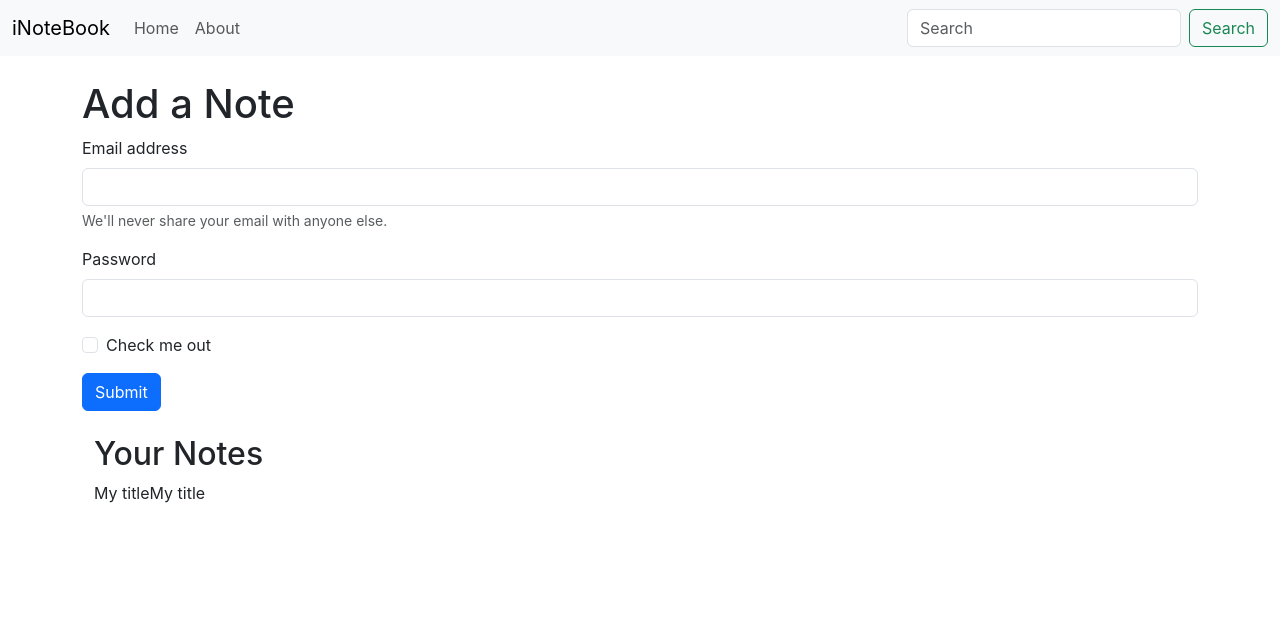
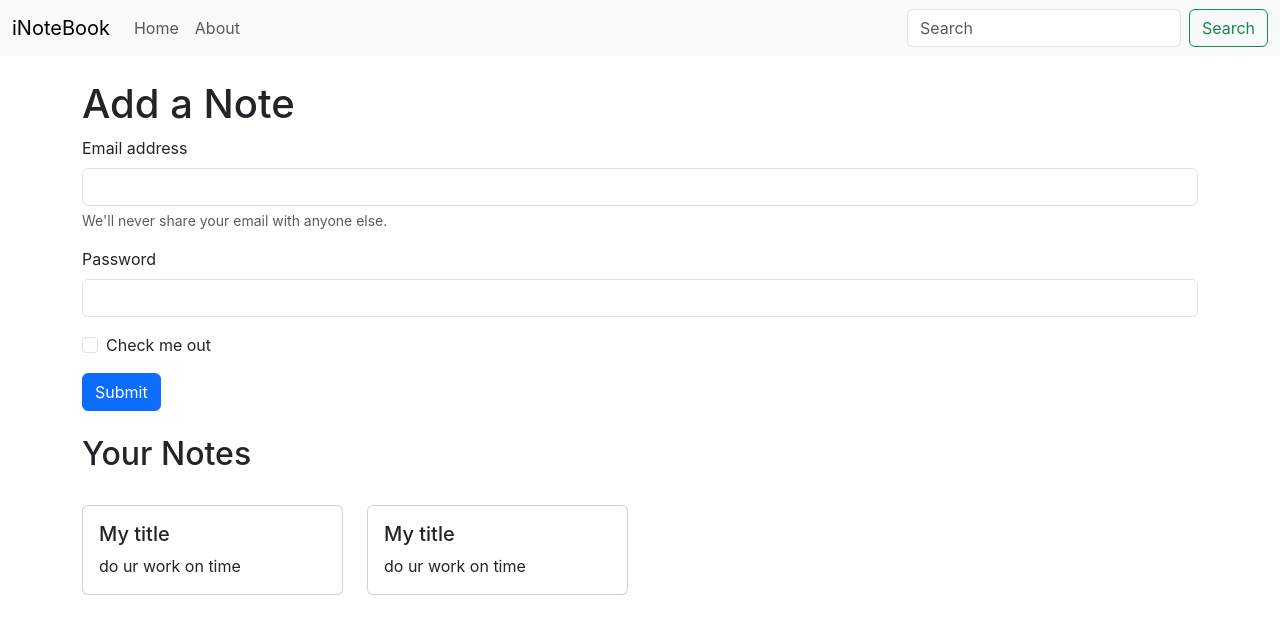
Before and after one commit to vishalchichani/Keep-Anywhere, a React (Create React App) app: page / in a window 1280 px wide. Shown: the top 634 px of the page. Built offline with nearby package versions, Linux system fonts and the light colour scheme.

Commit message:
noteitem component added

```diff
--- /dev/null
+++ b/src/components/NoteItem.js
@@ -0,0 +1,18 @@
+import React from 'react'
+
+const NoteItem = (props) => {
+    const { note } = props
+    return (
+        <div className="col-md-3">
+            <div class="card my-4" >
+                    <div class="card-body">
+                        <h5 class="card-title">{note.title}</h5>
+                        <p class="card-text">{note.description}</p>
+
+                    </div>
+            </div>
+        </div>
+    )
+}
+
+export default NoteItem
--- a/src/components/Notes.js
+++ b/src/components/Notes.js
@@ -1,17 +1,17 @@
 
 import React, {useContext} from 'react'
 import noteContext from '../context/notes/noteContext'
-
+import NoteItem from './NoteItem';
 const Notes = () => {
     const context = useContext(noteContext);
     const {notes, setNotes} = context;
 
     return (
 
-        <div className='container my-4'>
+        <div className='row my-4'>
             <h2>Your Notes</h2>
             {notes && notes.map((note) => {
-                return note.title
+                return <NoteItem note= {note} />
             })}
 
         </div>
```
